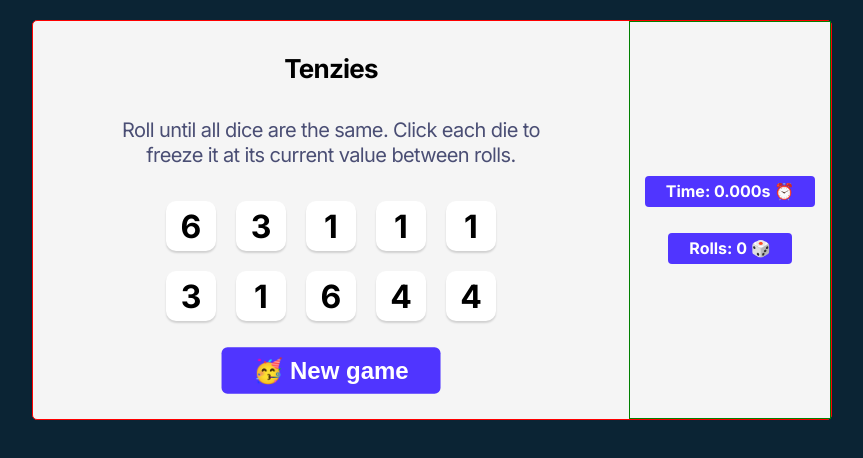
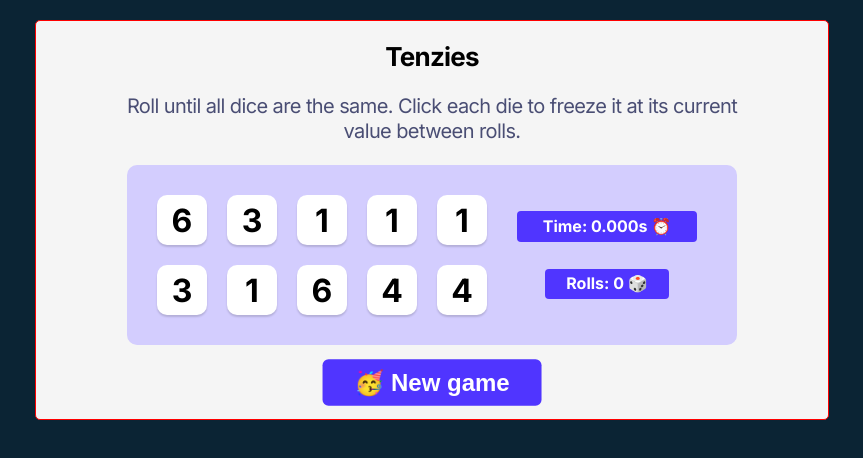
Before and after one commit to MatthewKokin/TenziesGame, a React (Vite) app: page / in a window 1280 px wide. Shown: the top 458 px of the page, without its empty margins (208-1071 px from the left). Built offline with nearby package versions, Linux system fonts and the light colour scheme.

Commit message:
Working on css

```diff
--- a/src/App.css
+++ b/src/App.css
@@ -46,11 +46,21 @@ body {
 }
 
 .stats{
-    border: 1px solid green;
+    margin-left: 20px;
     display: flex;
     flex-direction: column;
     align-items: center;
     justify-content: center;
+}
+
+.play-area{
+    /* border: 1px solid green; */
+    display: flex;
+    align-items: center;
+    justify-content: space-evenly;
+    background-color: #D3CDFE;
+    padding: 30px;
+    border-radius: 10px;
 }
 
 
--- a/src/App.jsx
+++ b/src/App.jsx
@@ -117,15 +117,17 @@ function App() {
       <div className='container' onClick={finishWinningAnimation}>
         <h1>Tenzies</h1>
         <p>Roll until all dice are the same. Click each die to freeze it at its current value between rolls.</p>
-        <div className='dice-container'>
-          {diceElements}
+        <div className='play-area'>
+          <div className='dice-container'>
+            {diceElements}
+          </div>
+          <div className='stats'>
+            <Timer handleClick={rollDice} isRunning={isRunning} />
+            <h2 className='rolls'>Rolls: {rollCount} 🎲</h2>
+          </div>
         </div>
         <button onClick={rollDice}> {
           gameWon === null ? "🥳 New game" : (gameWon === false ? "🎲 Roll" : "🥲 Finish")}</button>
-      </div>
-      <div className='stats'>
-        <Timer handleClick={rollDice} isRunning={isRunning} />
-        <h2 className='rolls'>Rolls: {rollCount} 🎲</h2>
       </div>
     </div>
   )
--- a/src/Timer/Timer.css
+++ b/src/Timer/Timer.css
@@ -15,4 +15,6 @@
     border: none;
     border-radius: 4px;
     padding: 5.76px 21.12px 6.1px 21.21px;
+    width: 180px; /* Fixed width - adjust as needed */
+    display: inline-block;
 }
```
